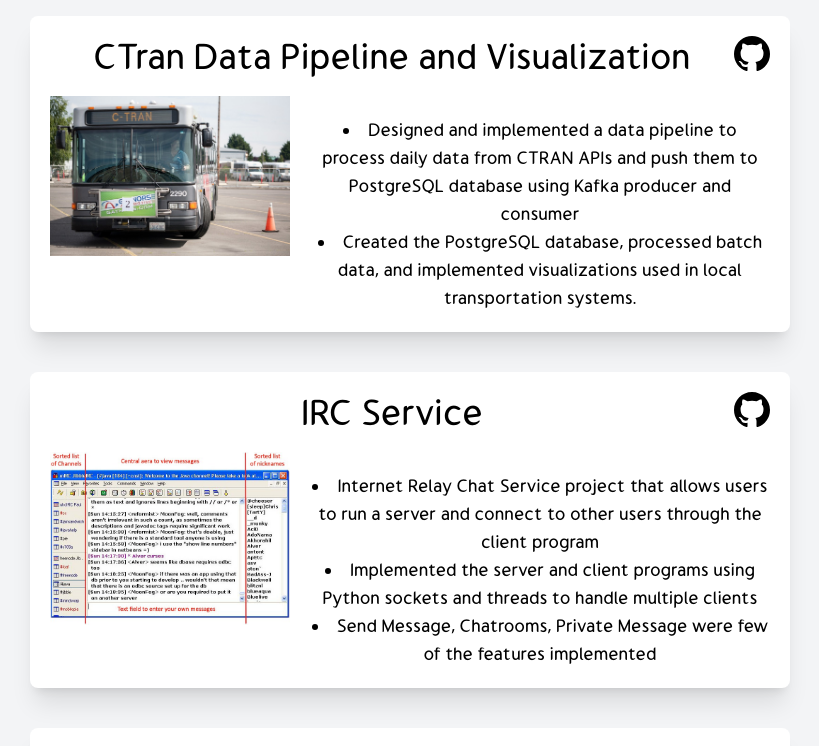
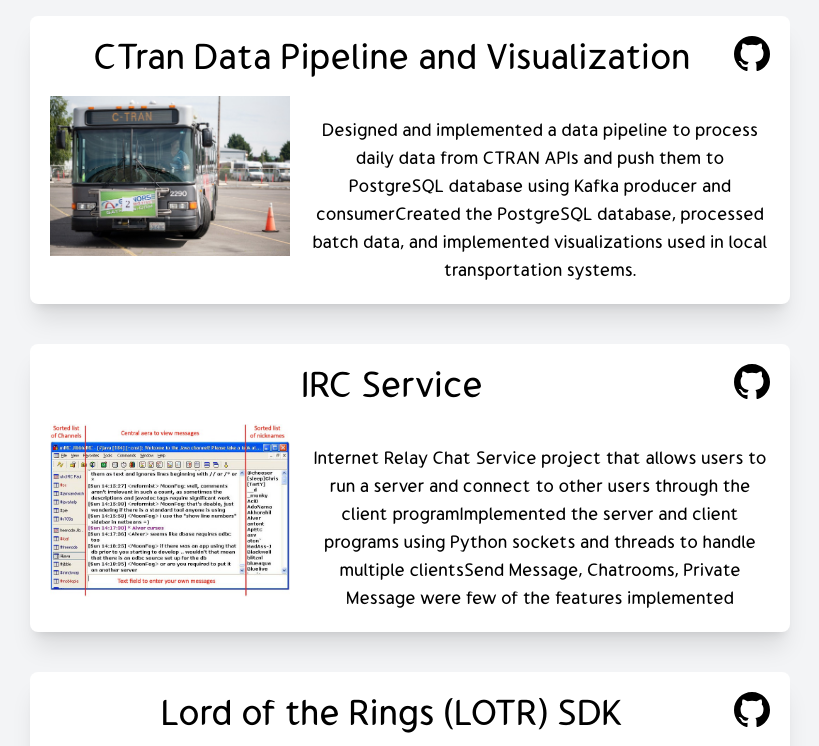
Before and after one commit to prabhumarappan/portfolio, a Next.js app: page / in a window 1280 px wide. Shown: the part 1984-2730 px from the top of the page, without its empty margins (230-1049 px from the left). Built offline with nearby package versions, Linux system fonts and the light colour scheme; no server answers.

Commit message:
use span instead of li

```diff
--- a/components/Projects.tsx
+++ b/components/Projects.tsx
@@ -83,7 +83,7 @@
 
                             <p className="lg:w-2/3 sm:pt-5 md:float-right pl-5 text-lg">
                                 {project.description.map((desc) => (
-                                    <li>{desc}</li>
+                                    <span>{desc}</span>
                                 ))}
                             </p>
                         </div>
```
